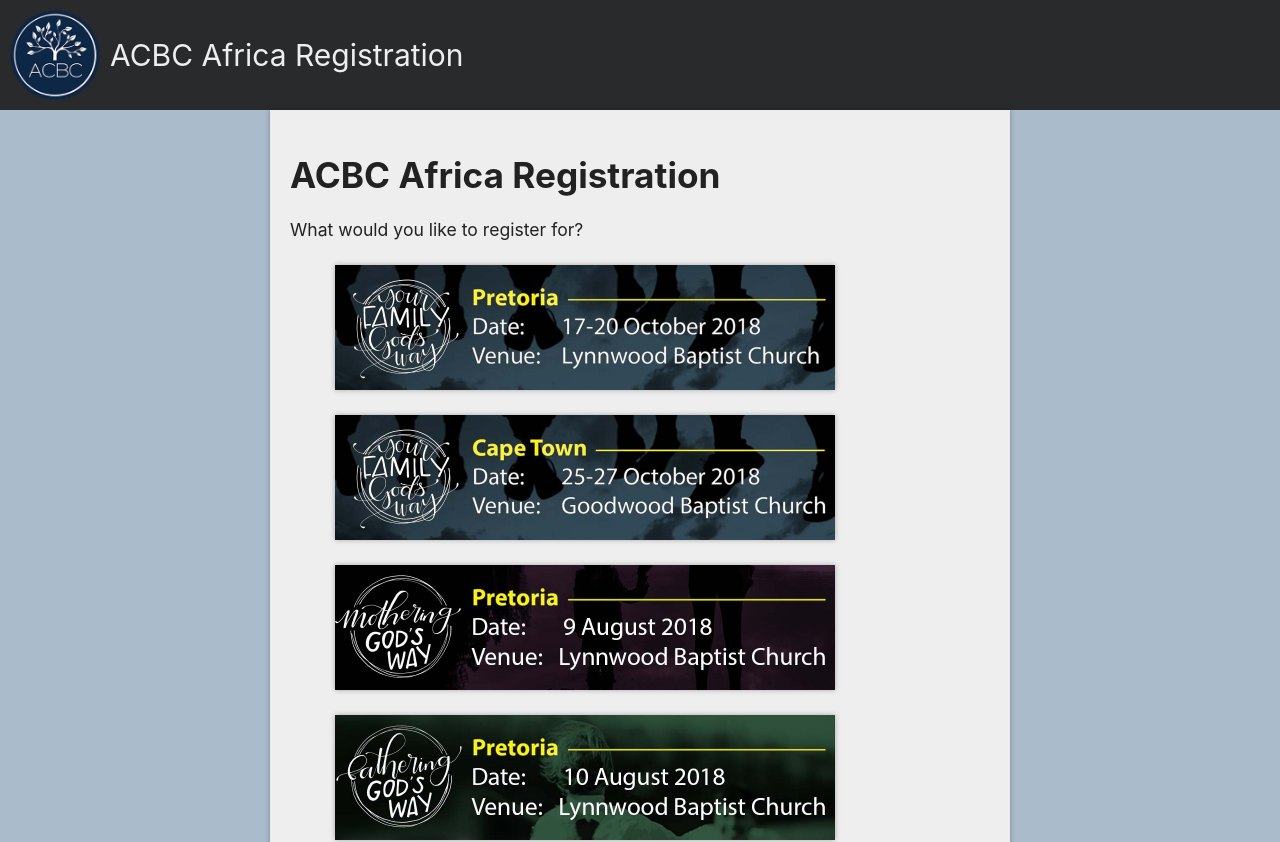
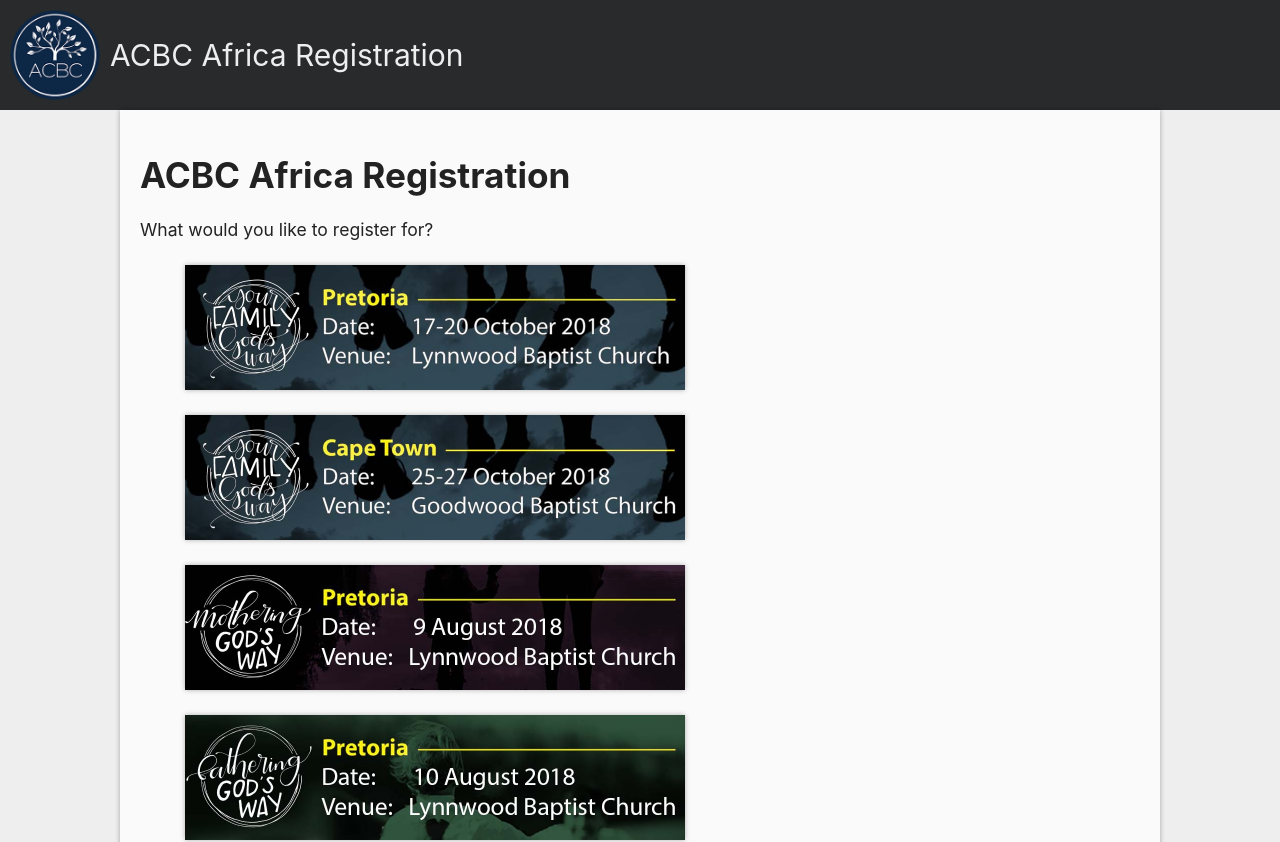
Before and after one commit to cilliemalan/register.acbcafrica.co.za, a React app: page / in a window 1280 px wide. Shown: the top 842 px of the page. Built offline with nearby package versions, Linux system fonts and the light colour scheme.

Commit message:
Tweaked styles a bit

```diff
--- a/app/styles/main.scss
+++ b/app/styles/main.scss
@@ -2,7 +2,7 @@
 
 
 body {
-    background: #abc;
+    background: #eee;
     color: #222;
     font-size: 1.1rem;
     font-family: -apple-system, BlinkMacSystemFont, "Segoe UI", Helvetica, Arial, sans-serif, "Apple Color Emoji", "Segoe UI Emoji", "Segoe UI Symbol";
@@ -163,8 +163,8 @@
 }
 
 #mainContent {
-    background: #eee;
-    max-width: 700px;
+    background: #fafafa;
+    max-width: 1000px;
     min-height: 900px;
     padding: 20px;
     margin: 0 auto;
```
